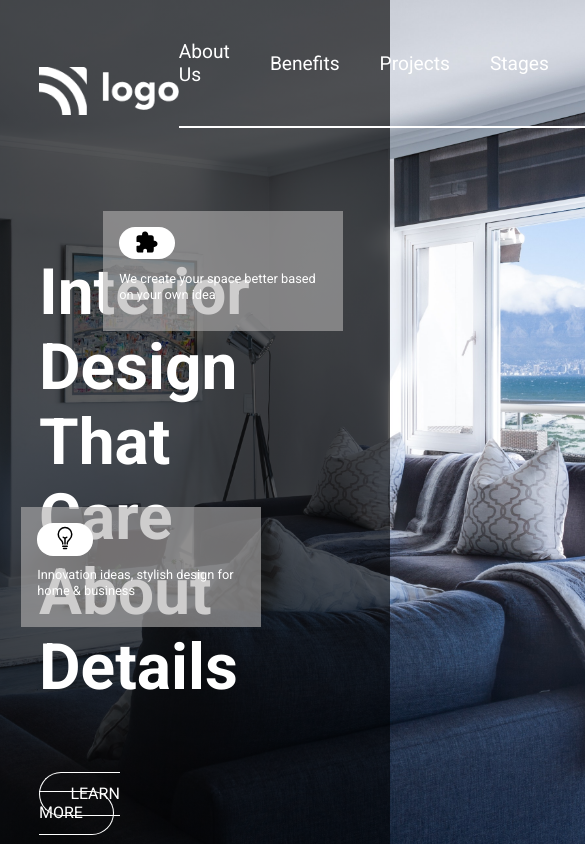
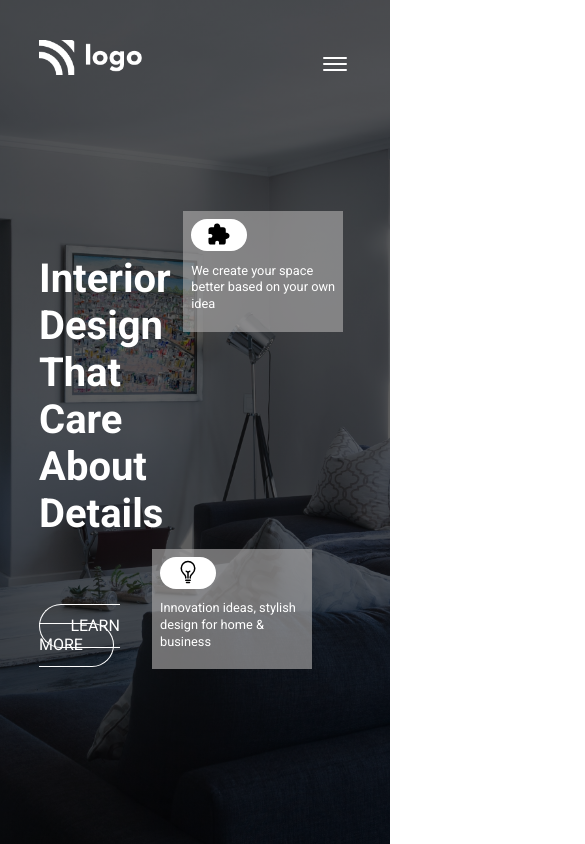
Before and after one commit to Ravikr973161/Interior-Designer-Landing-page, a plain HTML site: page index.html in a window 390 px wide. Shown: the top 844 px of the page, 585 px wide, since content can reach past the window. Drawn offline with nearby package versions, Linux system fonts and the light colour scheme.

Commit message:
Media Query added

```diff
--- a/css/style.css
+++ b/css/style.css
@@ -31,13 +31,13 @@ header.header {
 }
 
 
-.header_logo {
+.header__logo {
     height: 3.8rem;
     align-self: flex-end;
     padding-bottom: .8rem;
 }
 
-.header_right {
+.header__right {
     display: flex;
     align-items: center;
     justify-content: space-between;
@@ -45,19 +45,19 @@ header.header {
     height: 100%;
 }
 
-.header_nav {
+.header__nav {
     display: flex;
     justify-content: space-between;
     align-items: center;
     list-style: none;
 }
 
-.nav-item {
+.header__nav-item {
     font-size: 1.2rem;
     margin-right: 2.5rem;
 }
 
-.header_contact {
+.header__contact {
     display: flex;
     justify-content: space-around;
     align-items: center;
@@ -65,29 +65,29 @@ header.header {
 }
 
 
-.header_contact-icon {
+.header__contact-icon {
     font-size: 1.5rem;
     margin-right: .8rem;
 }
 
-.header_contact-callus {
+.header__contact-callus {
     font-size: 1rem;
 }
 
 /* Hero Section */
 
-.hero_left {
+.hero__left {
     width: 50%;
     margin-top: 15vh;
 }
 
-.hero_left-heading {
+.hero__left-heading {
     font-size: 4rem;
     font-weight: 700;
     margin-bottom: 5rem;
 }
 
-.hero_left-btn {
+.hero__left-btn {
     text-decoration: none;
     font-size: 1rem;
     text-transform: uppercase;
@@ -97,14 +97,14 @@ header.header {
     border-radius: 2.5rem;
 }
 
-.hero_box {
+.hero__box {
     width: 15rem;
     background-color: rgba(175, 174, 174, 0.615);
     padding: 1rem;
     margin-bottom: 3rem;
 }
 
-.hero_box-icondiv {
+.hero__box-icondiv {
     width: max-content;
     background-color: #fff;
     padding: .2rem 1rem;
@@ -112,12 +112,12 @@ header.header {
     margin-bottom: .7rem;
 }
 
-.hero_box-icon {
+.hero__box-icon {
     font-size: 1.5rem;
     color: #000;
 }
 
-.hero_box-text {
+.hero__box-text {
     font-size: .8rem;
     font-weight: 400;
     line-height: 1.3;
@@ -135,3 +135,39 @@ header.header {
     bottom: 20%;
     right: 33%;
 }
+
+.mob-menu {display: none;}
+
+
+/* Media Query */
+
+@media only screen and (max-width: 600px) {
+    .header__right {
+        display: none;
+    }
+
+    .hero__left-heading {
+        font-size: 2.5rem;
+    }
+
+    .hero__box {
+        width: 10rem;
+        padding: .5rem;
+    }
+
+    .box2 {
+        position: absolute;
+        bottom: 15%;
+        right: 20%;
+    }
+
+    .mob-menu {
+        display: block;
+        font-size: 2rem;
+    }
+
+    .header__logo {
+        height: 3rem;
+        align-self: center;
+    }
+}
--- a/index.html
+++ b/index.html
@@ -8,48 +8,49 @@
     <link rel="preconnect" href="https://fonts.gstatic.com" crossorigin>
     <link href="https://fonts.googleapis.com/css2?family=Roboto:wght@300;400;700&display=swap" rel="stylesheet">
     <link rel="stylesheet" href="./css/style.css">
-    <title>Interior designer</title>
+    <title>Interior Designer</title>
 </head>
 <body>
 
     <div class="container">
         <!-- Header Section -->
         <header class="header">
-            <img src="./assets/white-logo.png" alt="Logo" class="header_logo">
-            <div class="header_right">
-                <ul class="header_nav">
-                    <li class="nav-item">About Us</li>
-                    <li class="nav-item">Benefits</li>
-                    <li class="nav-item">Projects</li>
-                    <li class="nav-item">Stages</li>
-                    <li class="nav-item">Services</li>
+            <img src="./assets/white-logo.png" alt="Logo" class="header__logo">
+            <div class="header__right">
+                <ul class="header__nav">
+                    <li class="header__nav-item">About Us</li>
+                    <li class="header__nav-item">Benefits</li>
+                    <li class="header__nav-item">Projects</li>
+                    <li class="header__nav-item">Stages</li>
+                    <li class="header__nav-item">Services</li>
                 </ul>
-                <div class="header_contact">
-                    <ion-icon name="call-outline" class="header_contact-icon"></ion-icon>
-                    <p class="header_contact-callus">Call Us <br> +91 1234567890</p>
+
+                <div class="header__contact">
+                    <ion-icon name="call-outline" class="header__contact-icon"></ion-icon>
+                    <p class="header__contact-callus">Call Us <br> +91 1234567890</p>
                 </div>
             </div>
-
+            <ion-icon class="mob-menu" name="menu-outline"></ion-icon>
         </header>
 
         <!-- Hero Section -->
         <main class="hero">
-            <div class="hero_left">
-                <h1 class="hero_left-heading">Interior Design That Care About Details</h1>
-                <a href="#" class="hero_left-btn">Learn more</a>
+            <div class="hero__left">
+                <h1 class="hero__left-heading">Interior Design That Care About Details</h1>
+                <a href="#" class="hero__left-btn">Learn more</a>
             </div>
-            <div class="hero_box box1">
-                <div class="hero_box-icondiv">
-                    <ion-icon name="extension-puzzle" class="hero_box-icon"></ion-icon>
+            <div class="hero__box box1">
+                <div class="hero__box-icondiv">
+                    <ion-icon name="extension-puzzle" class="hero__box-icon"></ion-icon>
                 </div>
-                <p class="hero_box-text">We create your space better based on your own idea</p>
+                <p class="hero__box-text">We create your space better based on your own idea</p>
             </div>
 
-            <div class="hero_box box2">
-                <div class="hero_box-icondiv">
-                    <ion-icon name="bulb-outline" class="hero_box-icon"></ion-icon>
+            <div class="hero__box box2">
+                <div class="hero__box-icondiv">
+                    <ion-icon name="bulb-outline" class="hero__box-icon"></ion-icon>
                 </div>
-                <p class="hero_box-text">Innovation ideas, stylish design for home & business</p>
+                <p class="hero__box-text">Innovation ideas, stylish design for home & business</p>
             </div>
         </main>
 
```
